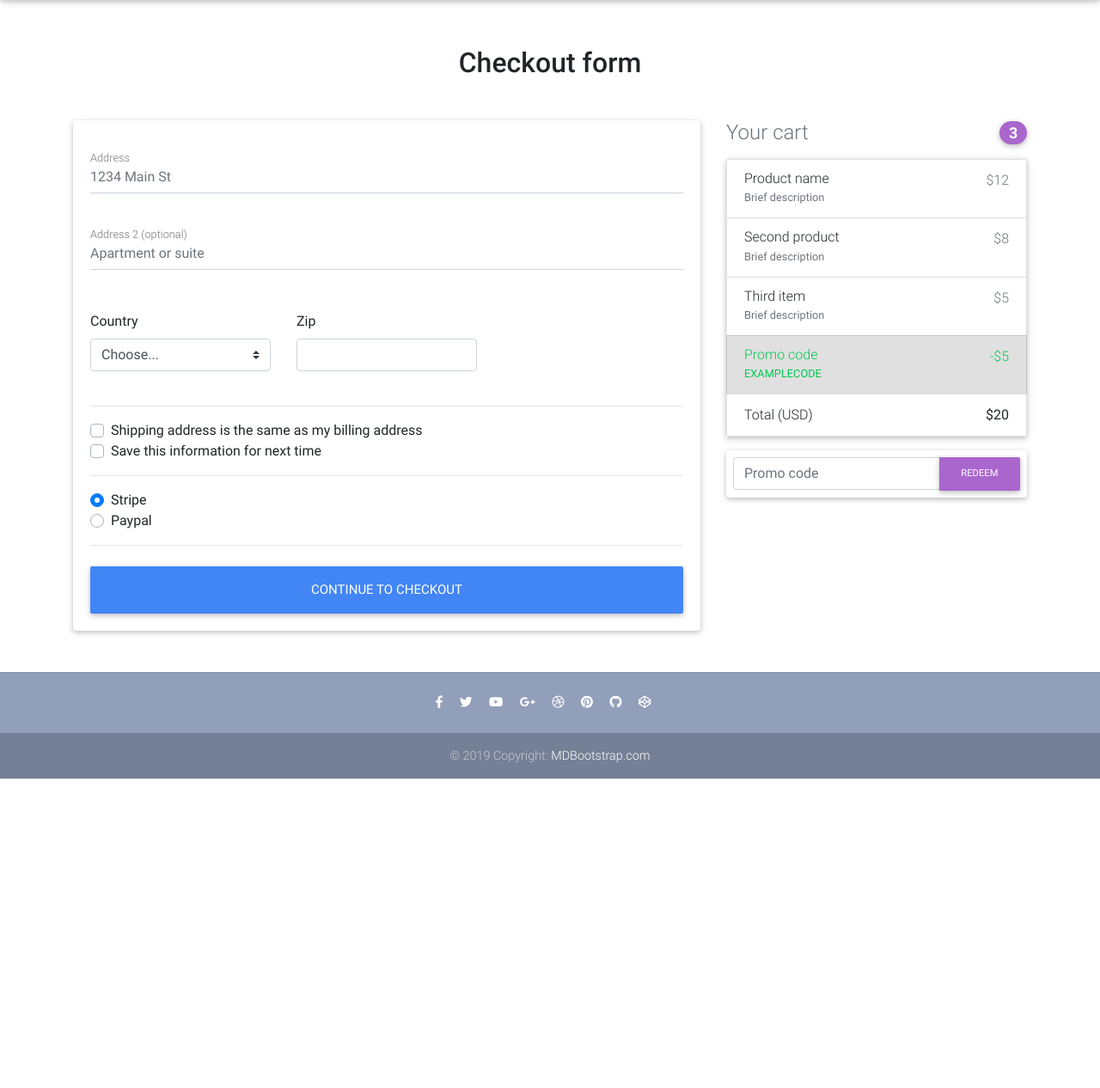
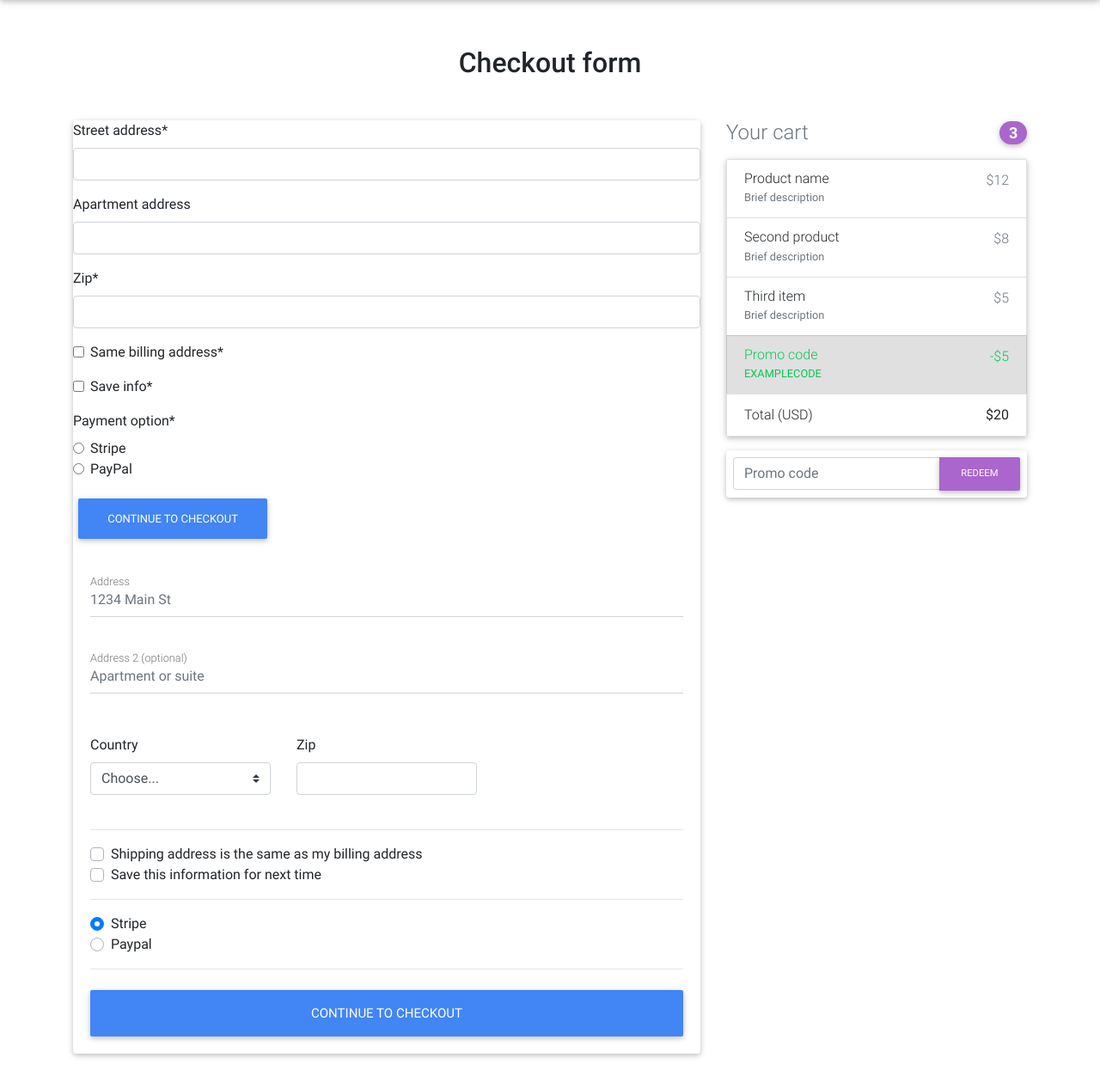
Before and after one commit to Kennedy-Njeri/E-commerce, a Django app: page /checkout/ in a window 1280 px wide. Shown: the part 66-1332 px from the top of the page at 86% size. Before the commit the page ends 972 px from the top, so only its background shows below. Run offline with Django 3.2, Linux system fonts and the light colour scheme; some libraries are stand-ins or nearby versions.

Commit message:
more on checkout view

```diff
--- a/ecommerce/forms.py
+++ b/ecommerce/forms.py
@@ -1,5 +1,14 @@
 from django import forms
 from django_countries.fields import CountryField
+
+
+
+PAYMENT_CHOICES = (
+    ('S', 'Stripe'),
+    ('P', 'PayPal')
+)
+
+
 
 
 class CheckoutForm(forms.Form):
@@ -9,4 +18,4 @@ class CheckoutForm(forms.Form):
     zip = forms.CharField()
     same_billing_address = forms.BooleanField(widget=forms.CheckboxInput())
     save_info = forms.BooleanField(widget=forms.CheckboxInput())
-    payment_option = forms.BooleanField(widget=forms.RadioSelect())
+    payment_option = forms.BooleanField(widget=forms.RadioSelect(choices=PAYMENT_CHOICES))
--- a/ecommerce/urls.py
+++ b/ecommerce/urls.py
@@ -1,13 +1,14 @@
 from django.urls import path
 from .views import (item_list,
                     products,
-                    checkout,
+                    #checkout,
                     HomeView,
                     ItemDetailView,
                     add_to_cart,
                     remove_from_cart,
                     OrderSummaryView,
                     remove_single_item_from_cart,
+                    CheckoutView
                     )
 
 
@@ -15,7 +16,7 @@ urlpatterns = [
     path('', HomeView.as_view(), name='item_list'),
     path('order-summary/', OrderSummaryView.as_view(), name='order-summary'),
     path('product/<slug>/', ItemDetailView.as_view(), name='product'),
-    path('checkout/', checkout, name='checkout'),
+    path('checkout/', CheckoutView.as_view(), name='checkout'),
     path('add-to-cart/<slug>/', add_to_cart, name='add-to-cart'),
     path('remove-from-cart/<slug>/', remove_from_cart, name='remove-from-cart'),
     path('remove-single-item-from-cart/<slug>/', remove_single_item_from_cart, name='remove-single-item-from-cart')
--- a/ecommerce/views.py
+++ b/ecommerce/views.py
@@ -7,6 +7,7 @@ from django.utils import timezone
 from django.contrib import messages
 from django.contrib.auth.decorators import login_required
 from django.contrib.auth.mixins import LoginRequiredMixin
+from .forms import CheckoutForm
 
 
 
@@ -56,10 +57,28 @@ def item_list(request):
     return render(request, "home-page.html", context)
 
 
-def checkout(request):
+class CheckoutView(View):
 
+    def get(self, *args, **kwargs):
 
-    return render(request, "checkout-page.html")
+        form = CheckoutForm()
+
+        context = {
+            'form': form
+        }
+
+        return render(self.request, "checkout-page.html", context)
+
+    def post(self, *args, **kwargs):
+
+        form = CheckoutForm(self.request.POST or None)
+
+        if form.is_valid():
+
+            print("The form is valid")
+
+            return redirect("checkout")
+
 
 
 
--- a/templates/checkout-page.html
+++ b/templates/checkout-page.html
@@ -1,4 +1,5 @@
 {% extends 'base.html' %}
+{% load crispy_forms_tags %}
 
 
 
@@ -25,6 +26,18 @@
 
           <!--Card-->
           <div class="card">
+
+
+              <form>
+
+                  {% csrf_token %}
+
+                  {{ form|crispy }}
+
+                  <button class="btn btn-primary" type="submit">Continue to checkout</button>
+
+
+              </form>
 
             <!--Card content-->
             <form class="card-body">
```
